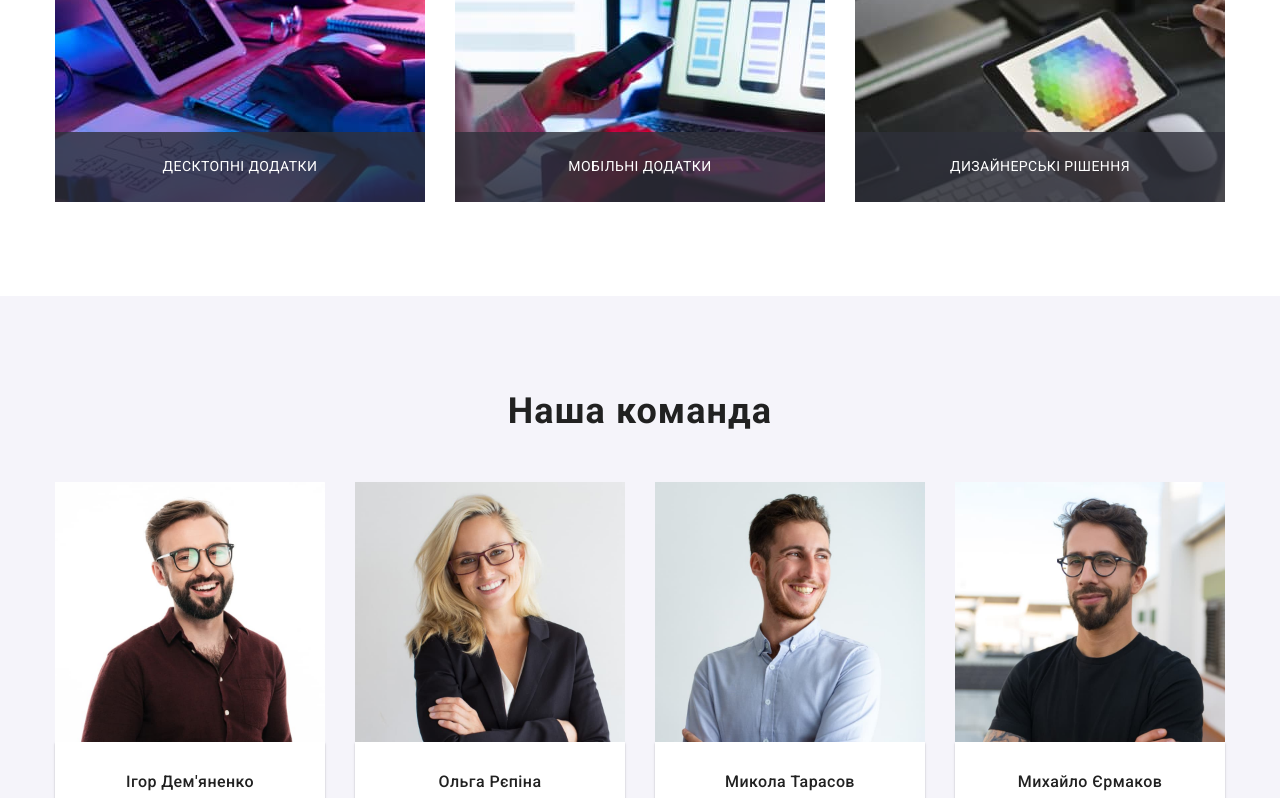
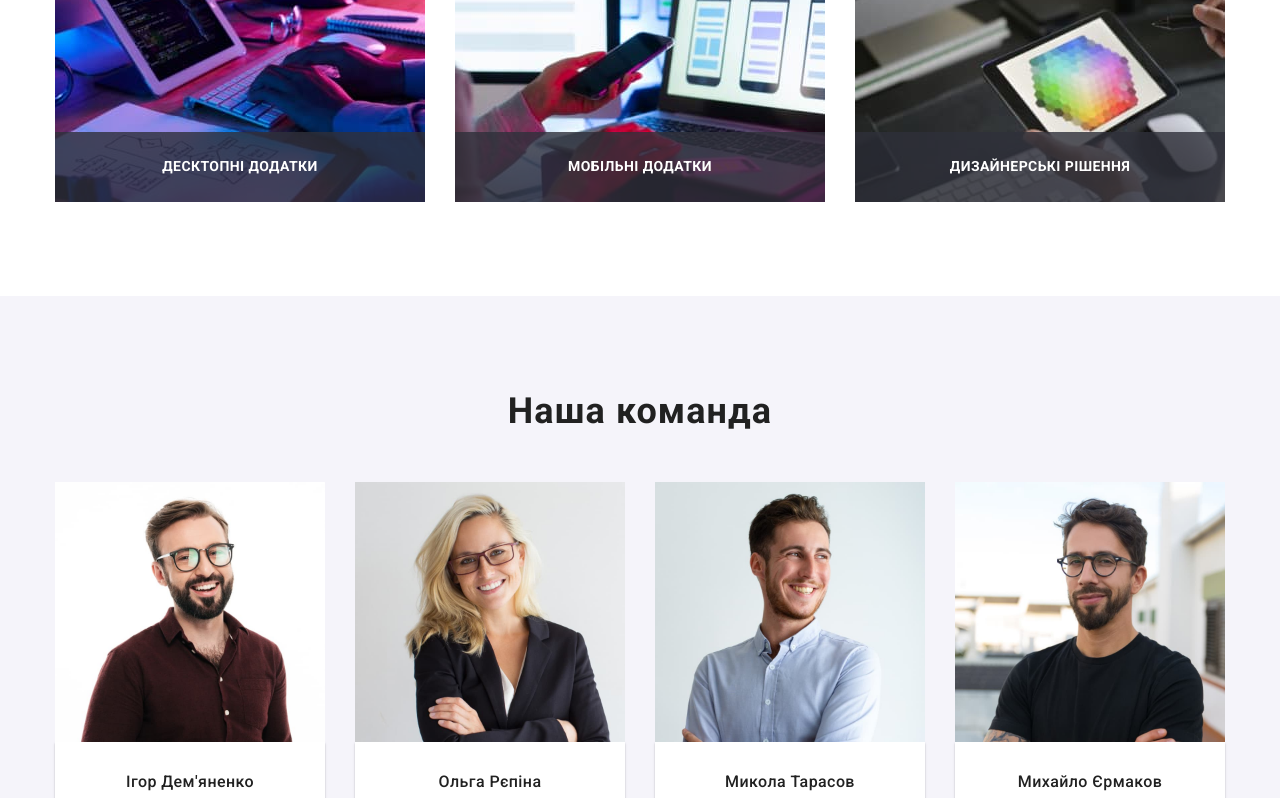
Before and after one commit to OlenaVovk/-goit-markup-hw-05, a plain HTML site: page index.html in a window 1280 px wide. Shown: the part 1300-2098 px from the top of the page. Drawn offline with nearby package versions, Linux system fonts and the light colour scheme.

Commit message:
end task

```diff
--- a/css/styles.css
+++ b/css/styles.css
@@ -350,17 +350,18 @@ body {
 .essential .essential-text {
     margin: 0;
     text-align: center;
+    font-weight: 700;
     color: var(--secondary-accent-color);
 }
 
 .essential .essential-text-container {
     position: absolute;
-   bottom: 0;
+    bottom: 0;
     width: 370px;
     height: 70px;
-    padding-top: 27px;
-    padding-bottom: 27px;
-
+    display: flex;
+    align-items: center;
+    justify-content: center;
     background-color: rgba(47, 48, 58, 0.8);
 }
 
@@ -634,6 +635,7 @@ body {
 
 
 
+
 /*===== ПОРТФОЛІО =====*/
 
 
--- a/index.html
+++ b/index.html
@@ -405,7 +405,7 @@
     <div class="backdrop is-hidden" data-modal>
         <div class="modal">
             <button type="button" class="close-icon-button" data-modal-close>
-                <svg class="close-icon" width="11" height="11">
+                <svg class="close-icon" width="18" height="18">
                     <use href="./images/icons.svg#close-icon"></use>
                 </svg>
             </button>
```
